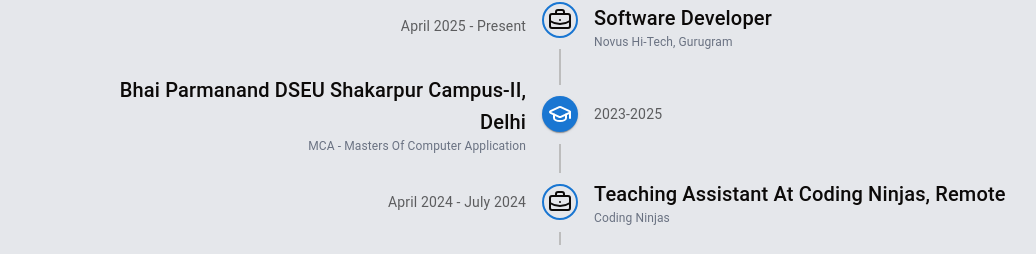
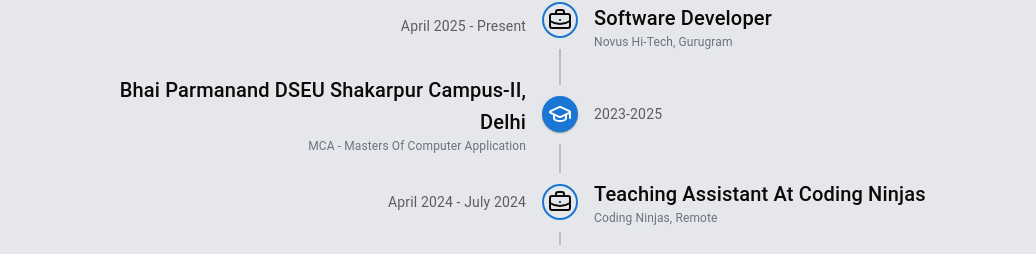
Before and after one commit to Neel-max-cpu/portfolio, a Next.js app: page / in a window 1280 px wide. Shown: the part 2062-2316 px from the top of the page, without its empty margins (80-1116 px from the left). Built offline with nearby package versions, Linux system fonts and the light colour scheme; a web font is replaced by a local one.

Commit message:
update :memo:

```diff
--- a/src/components/TimeLine/CustomizedTimeline.tsx
+++ b/src/components/TimeLine/CustomizedTimeline.tsx
@@ -102,9 +102,9 @@
             component="span"
             sx={{ fontSize: { xs: "1rem", sm: "1.25rem" }, wordBreak: "break-word" }}
           >
-            Teaching Assistant At Coding Ninjas, Remote
+            Teaching Assistant At Coding Ninjas
           </Typography>
-          <Typography className="text-gray-500 !text-sm sm:!text-xs">Coding Ninjas</Typography>
+          <Typography className="text-gray-500 !text-sm sm:!text-xs">Coding Ninjas, Remote</Typography>
         </TimelineContent>
       </TimelineItem>
 
```
